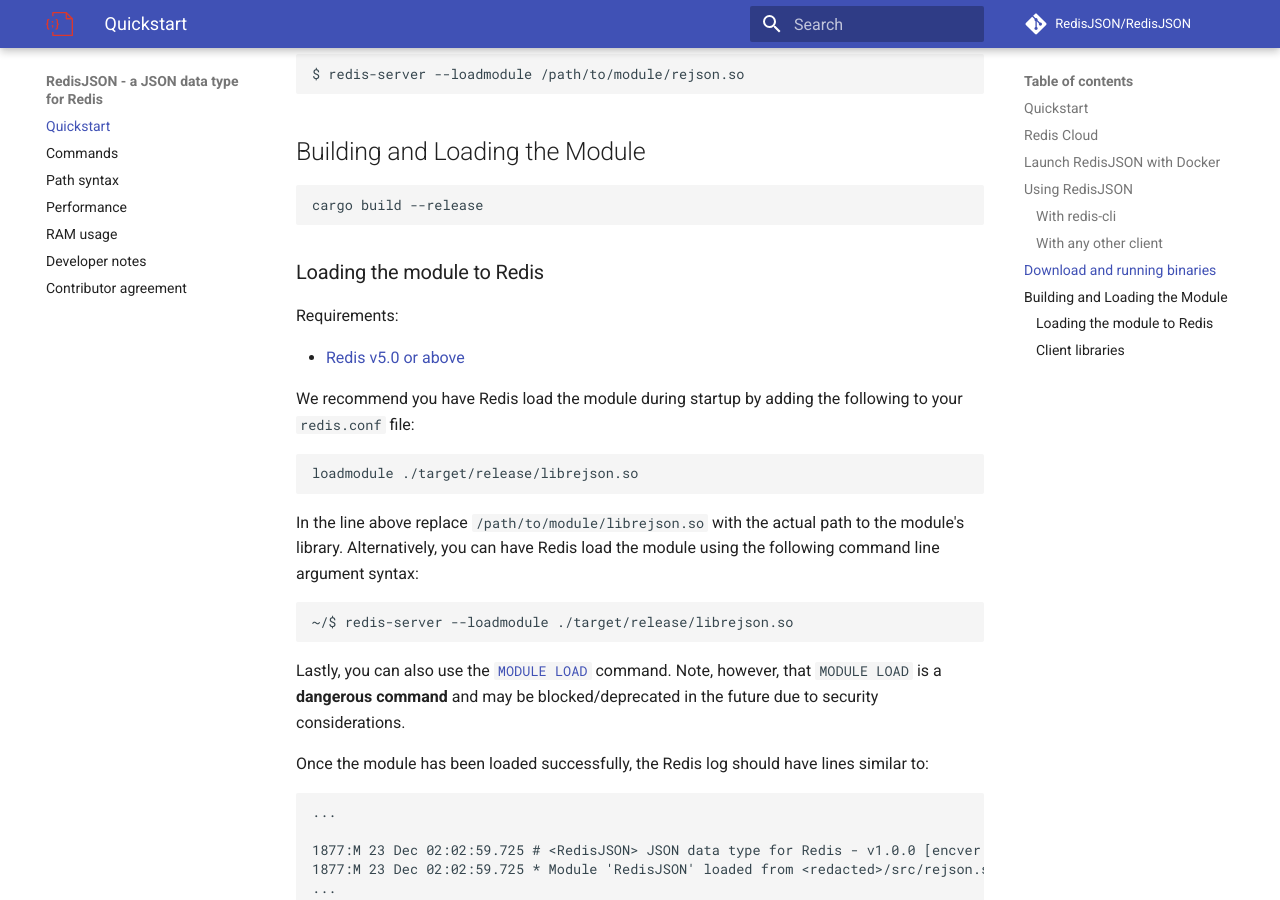
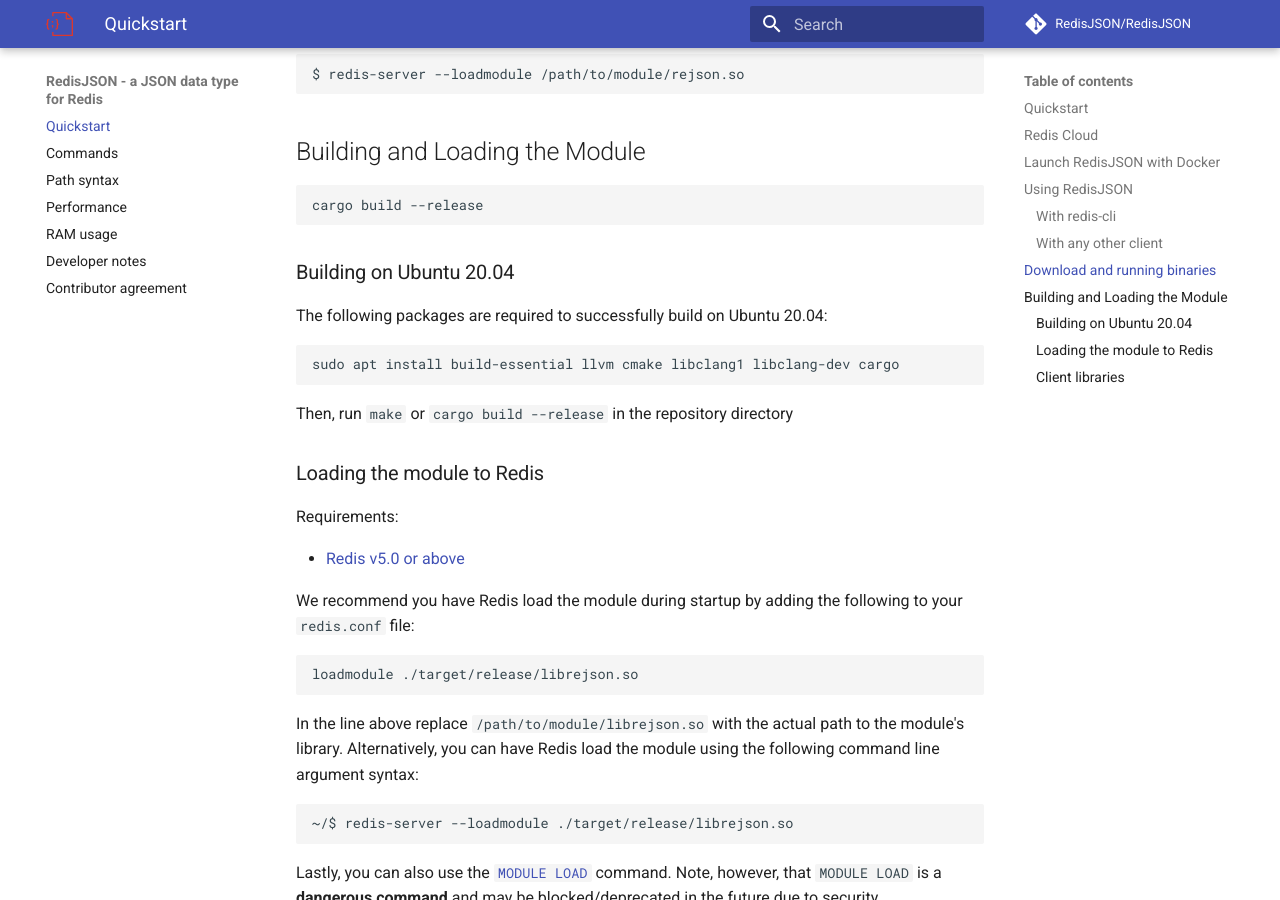
Before and after one commit to RedisJSON/RedisJSON, an MkDocs documentation site: the page built from docs/index.md, in a window 1280 px wide and 900 px high, scrolled down 4434 px. Built offline with MkDocs 1.6.1 and Material for MkDocs 9.7.7, drawn with Linux system fonts in a browser that asks for light colours; comment, search, counter and statistics services are not loaded.

Commit message:
added Ubuntu 20.04 build instructions to docs

````diff
--- a/docs/index.md
+++ b/docs/index.md
@@ -173,6 +173,15 @@
 cargo build --release
 ```
 
+### Building on Ubuntu 20.04
+
+The following packages are required to successfully build on Ubuntu 20.04:
+
+```
+sudo apt install build-essential llvm cmake libclang1 libclang-dev cargo
+```
+Then, run `make` or `cargo build --release` in the repository directory
+
 ### Loading the module to Redis
 
 Requirements:
````
